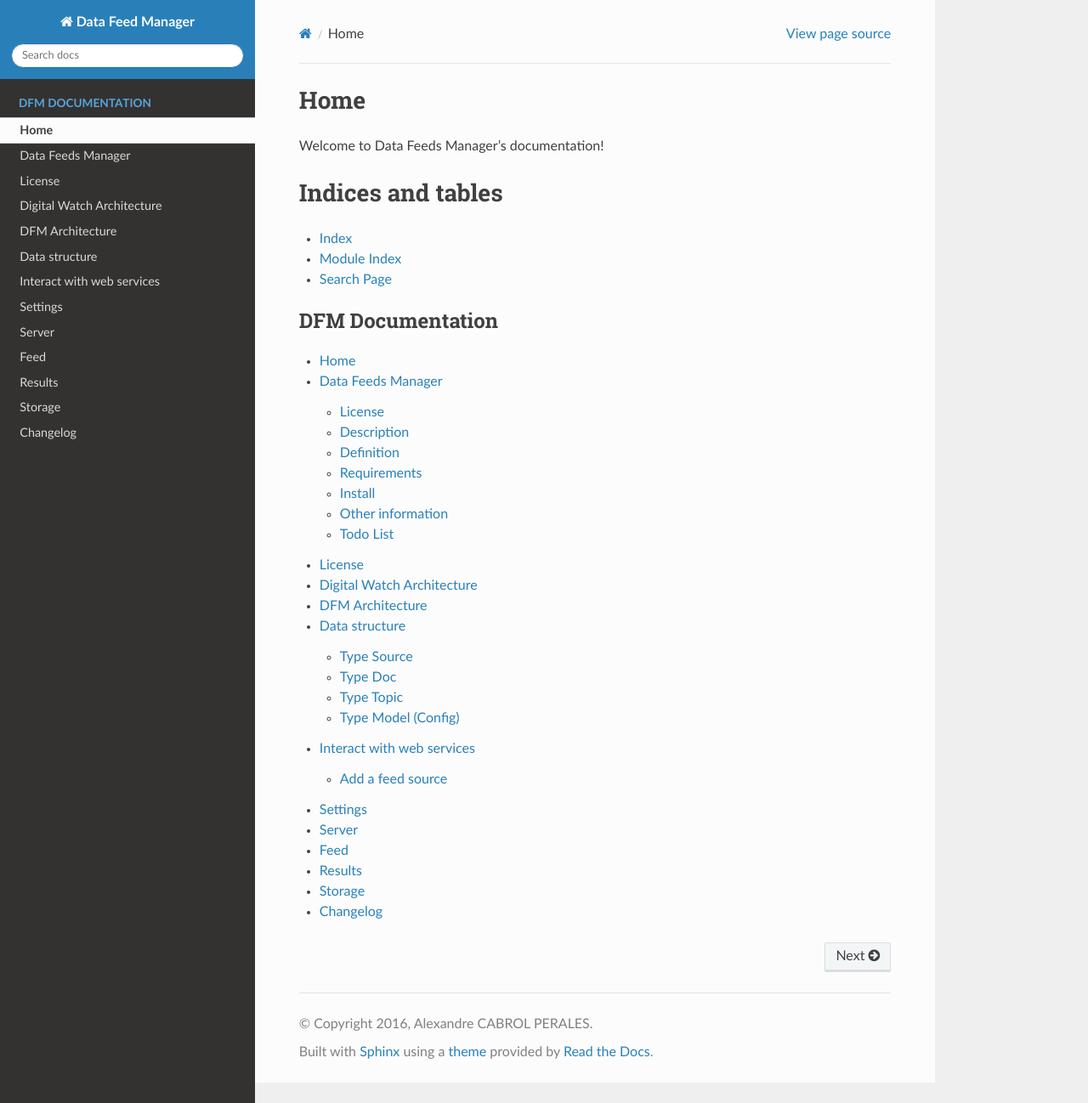
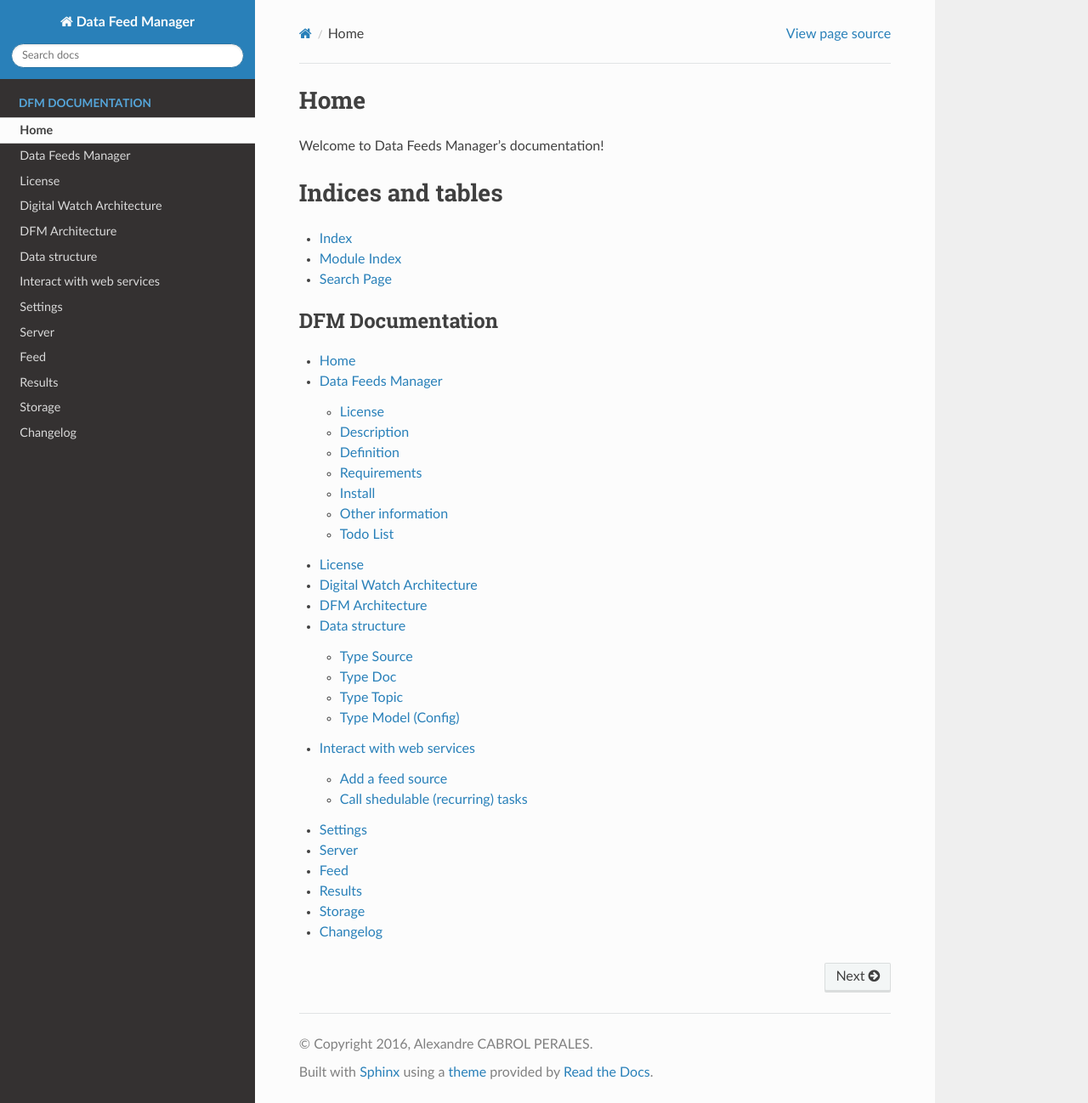
Before and after one commit to soprasteria/cybersecurity-dfm, a Sphinx documentation site: the page built from doc/index.rst, in a window 1280 px wide and 1298 px high. Shown: the whole window at 85% size. Built offline with Sphinx 7.4.7 and the Read the Docs theme 2.0.0, drawn with Linux system fonts in a browser that asks for light colours; formulas are drawn with MathJax 3; pages that are not in the unit, such as notebooks, are missing from menus.

Commit message:
update documentation template

```diff
--- a/doc/changelog.rst
+++ b/doc/changelog.rst
@@ -4,4 +4,3 @@
 =========
 
 .. git_changelog::
-   :rev-list:tags
--- a/doc/command-line.rst
+++ b/doc/command-line.rst
@@ -10,7 +10,11 @@
    :language: bash
    :lines: 2,3
 
+Call shedulable (recurring) tasks
+-----------------
+
 .. literalinclude:: ../tests/callScheduler.sh
    :language: bash
-   :lines: 2,5
+   :lines: 2-10
+
 .. seealso:: :class:`feed`
```
